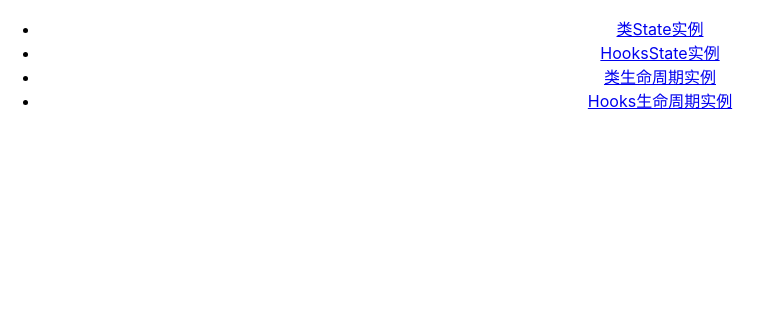
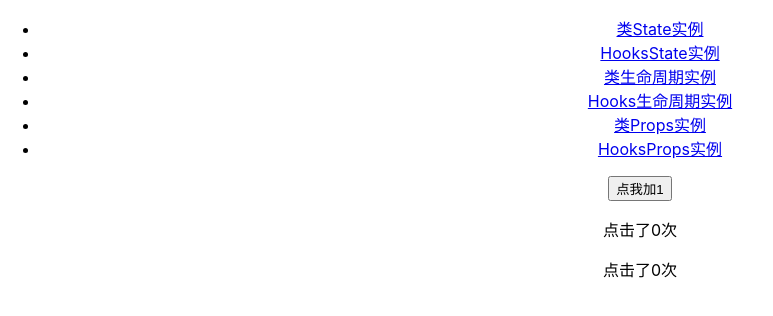
Before and after one commit to lizt12/react-hooks, a React (Create React App) app: page /hooks/props in a window 1280 px wide. Shown: the top 316 px of the page, without its empty margins (0-773 px from the left). Built offline with nearby package versions, Linux system fonts and the light colour scheme.

Commit message:
父子组件传值对比

```diff
--- a/src/App.js
+++ b/src/App.js
@@ -3,29 +3,32 @@ import Example from './Class/StateExample/Example';
 import Example2 from './Hooks/StateExample/Example';
 import LifeExample from './Class/LifeExample/LifeExample';
 import LifeExample2 from './Hooks/LifeExample/LifeExample';
+import PropsExample1 from './Class/PropsExample/PropsExample1';
+import PropsExample2 from './Hooks/PropsExample/PropsExample1';
 import { BrowserRouter as Router, Route, Link, Routes } from 'react-router-dom';
 
 function App() {
 
   return (
     <div className="App">
-      {/* <Example></Example>
-      <Example2></Example2> */}
       <Router>
         <ul>
           <li><Link to="/">类State实例</Link></li>
           <li><Link to="/hooks/state">HooksState实例</Link></li>
           <li><Link to="/class/life">类生命周期实例</Link></li>
           <li><Link to="/hooks/life">Hooks生命周期实例</Link></li>
+          <li><Link to="/class/props">类Props实例</Link></li>
+          <li><Link to="/hooks/props">HooksProps实例</Link></li>
         </ul>
         <Routes>
           <Route path="/" exact={false} element={<Example/>} />
           <Route path="/hooks/state" exact={false} element={<Example2/>} />
           <Route path="/class/life" exact={false} element={<LifeExample/>} />
           <Route path="/hooks/life" exact={false} element={<LifeExample2/>} />
+          <Route path="/class/props" exact={false} element={<PropsExample1/>} />
+          <Route path="/hooks/props" exact={false} element={<PropsExample2/>} />
         </Routes>
       </Router>
-
     </div>
   );
 }
--- /dev/null
+++ b/src/Class/PropsExample/PropsExample1.js
@@ -0,0 +1,16 @@
+import React, { Component } from 'react'
+import PropsExample2 from './PropsExample2'
+
+export default class PropsExample1 extends Component {
+    state = {
+        count: 0
+    }
+    render() {
+        return (
+            <div>
+                <button onClick={()=>{this.setState({count:++this.state.count})}}>点我加1</button>
+                <PropsExample2 count={this.state.count}></PropsExample2>
+            </div>
+        )
+    }
+}
--- /dev/null
+++ b/src/Class/PropsExample/PropsExample2.js
@@ -0,0 +1,12 @@
+import React, { Component } from 'react'
+
+export default class PropsExample2 extends Component {
+    render() {
+        const {count} = this.props;
+        return (
+            <div>
+                <p>点击了{count}次</p>
+            </div>
+        )
+    }
+}
--- /dev/null
+++ b/src/Hooks/PropsExample/PropsExample1.js
@@ -0,0 +1,40 @@
+import React, { createContext, useState, useContext } from 'react';
+
+const CountContext = createContext();
+
+function PropsExample2() {
+    let count = useContext(CountContext);
+    return (
+        <div>
+            <p>点击了{count}次</p>
+        </div>
+    )
+}
+
+function PropsExample3(props) {
+    let {count} = props;
+    return (
+        <div>
+            <p>点击了{count}次</p>
+        </div>
+    )
+}
+
+export default function PropsExample1() {
+
+    const [count, setCount] = useState(0);
+
+    function setCountButton() {
+        setCount(count + 1)
+    }
+
+    return (
+        <div>
+            <button onClick={() => { setCountButton() }}>点我加1</button>
+            <CountContext.Provider value={count}>
+                <PropsExample2 />
+            </CountContext.Provider>
+            <PropsExample3 count={count}></PropsExample3>
+        </div>
+    )
+}
```
